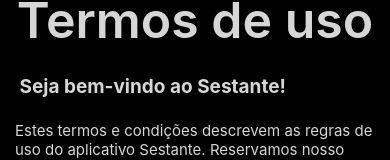
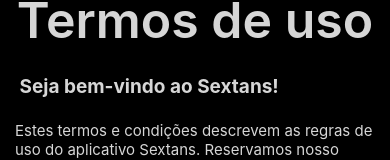
Before and after one commit to Patricia-Bandeira/Menu-tcc, a React Native app: screen /Termos in a window 390 px wide. Shown: the part 125-285 px from the top of the page. Built offline with nearby package versions, Linux system fonts and the light colour scheme.

Commit message:
nome remake

```diff
--- a/pages/Fluxo de autenticação/TermosDeUso.js
+++ b/pages/Fluxo de autenticação/TermosDeUso.js
@@ -22,31 +22,31 @@ export default function TermosDeUso (){
                     </Text>
                     <ScrollView style={styles.View}>
                     <Text style={styles.corpo}>
-                    <Text style={styles.corpoDestaque}> Seja bem-vindo ao Sestante!{"\n"}
+                    <Text style={styles.corpoDestaque}> Seja bem-vindo ao Sextans!{"\n"}
                     {"\n"}</Text>
 
-Estes termos e condições descrevem as regras de uso do aplicativo Sestante.
+Estes termos e condições descrevem as regras de uso do aplicativo Sextans.
 Reservamos nosso direito de corrigir e alterar estes termos e condições a qualquer momento sem prévio aviso.{"\n"}
 {"\n"}
 Ao acessar este aplicativo, você está de acordo com os termos e condições abaixo.{"\n"}
 {"\n"}
 <Text style={styles.corpoDestaque}>1. Licença:{"\n"}
 {"\n"}</Text>
-Exceto casos em que for indicado o contrário, Sestante e seus licenciados têm direito à propriedade intelectual de todo o material próprio do Sestante. Todos os direitos à propriedade intelectual são reservados perante a Lei.{"\n"}
+Exceto casos em que for indicado o contrário, Sextans e seus licenciados têm direito à propriedade intelectual de todo o material próprio do Sextans. Todos os direitos à propriedade intelectual são reservados perante a Lei.{"\n"}
 {"\n"}
 Você não tem permissão para:{"\n"}
 {"\n"}
-- Copiar ou republicar materiais próprios do Sestante;{"\n"}
-- Vender, alugar ou sublocar materiais próprios do Sestante;{"\n"}
-- Reproduzir, duplicar ou copiar materiais próprios do Sestante;{"\n"}
-- Redistribuir conteúdos próprios do Sestante;{"\n"}
+- Copiar ou republicar materiais próprios do Sextans;{"\n"}
+- Vender, alugar ou sublocar materiais próprios do Sextans;{"\n"}
+- Reproduzir, duplicar ou copiar materiais próprios do Sextans;{"\n"}
+- Redistribuir conteúdos próprios do Sextans;{"\n"}
 {"\n"}
 Este Acordo terá efeito a partir da data de seu aceite.{"\n"}
 {"\n"}
-Partes deste aplicativo oferecem ao usuário a oportunidade de postar e discutir opiniões e informações em determinadas áreas. Sestante não filtra, edita, publica ou revisa Comentários antes que eles sejam apresentados no aplicativo.
-Comentários refletem as opiniões do usuário que os posta. Na extensão em que as leis aplicáveis permitem, Sestante não se responsabiliza legalmente pelos Comentários ou quaisquer danos, riscos ou despesas causadas ou sofridas como resultado do uso, e/ou postagem e/ou aparência dos comentários deste aplicativo.{"\n"}
+Partes deste aplicativo oferecem ao usuário a oportunidade de postar e discutir opiniões e informações em determinadas áreas. Sextans não filtra, edita, publica ou revisa Comentários antes que eles sejam apresentados no aplicativo.
+Comentários refletem as opiniões do usuário que os posta. Na extensão em que as leis aplicáveis permitem, Sextans não se responsabiliza legalmente pelos Comentários ou quaisquer danos, riscos ou despesas causadas ou sofridas como resultado do uso, e/ou postagem e/ou aparência dos comentários deste aplicativo.{"\n"}
 {"\n"}
-O Sestante reserva a si o direito de remover quaisquer comentários e postagens que possam ser considerados inapropriados, ofensivos ou quebrem os Termos e Condições deste contrato.{"\n"}
+O Sextans reserva a si o direito de remover quaisquer comentários e postagens que possam ser considerados inapropriados, ofensivos ou quebrem os Termos e Condições deste contrato.{"\n"}
 {"\n"}
 Você declara e garante que:{"\n"}
 {"\n"}
@@ -55,7 +55,7 @@ Você declara e garante que:{"\n"}
 - Seus comentários e postagens não contêm material difamatório, injurioso, ofensivo, sexual, imagens sensíveis, de alguma forma ilícito ou que configure invasão de privacidade;{"\n"}
 - Seus comentários e postagens não serão usados para solicitar ou promover negócios ou apresentar atividades comerciais ou atividades ilícitas.{"\n"}
 {"\n"}
-Você por meio deste concede ao Sestante a licença não-exclusiva de usar, reproduzir, editar e autorizar outros a usar, reproduzir ou editar qualquer um de seus comentários e postagens em qualquer e todas as formas, formatos e mídias.{"\n"}
+Você por meio deste concede ao Sextans a licença não-exclusiva de usar, reproduzir, editar e autorizar outros a usar, reproduzir ou editar qualquer um de seus comentários e postagens em qualquer e todas as formas, formatos e mídias.{"\n"}
 {"\n"}
 
 <Text style={styles.corpoDestaque}>2.Remoção de conteúdo postados em nosso aplicativo:{"\n"}
@@ -82,7 +82,7 @@ e (B) regem todas as responsabilizações que surgirem sob a declaração, inclu
 {"\n"}
 Enquanto o aplicativo e as informações e serviços do aplicativo forem oferecidos gratuitamente, nós não seremos responsáveis por perdas e danos de qualquer natureza.
 {"\n"}{"\n"}{"\n"}
-<Text style={styles.corpoDestaque}>Atenciosamente, equipe Sestante.</Text>
+<Text style={styles.corpoDestaque}>Atenciosamente, equipe Sextans.</Text>
                     </Text>
                     <CustomButton
                 text={'Concordar e Continuar'}
--- a/pages/Perfil relacionados/configTermos.js
+++ b/pages/Perfil relacionados/configTermos.js
@@ -29,27 +29,27 @@ export default function ConfigTermosDeUso (){
                     <Text style={styles.corpo}>
 
 
-Estes termos e condições descrevem as regras de uso do aplicativo Sestante.
+Estes termos e condições descrevem as regras de uso do aplicativo Sextans.
 Reservamos nosso direito de corrigir e alterar estes termos e condições a qualquer momento sem prévio aviso.{"\n"}
 {"\n"}
 
 <Text style={styles.corpoDestaque}>1. Licença:{"\n"}
 {"\n"}</Text>
-Exceto casos em que for indicado o contrário, Sestante e seus licenciados têm direito à propriedade intelectual de todo o material próprio do Sestante. Todos os direitos à propriedade intelectual são reservados perante a Lei.{"\n"}
+Exceto casos em que for indicado o contrário, Sextans e seus licenciados têm direito à propriedade intelectual de todo o material próprio do Sextans. Todos os direitos à propriedade intelectual são reservados perante a Lei.{"\n"}
 {"\n"}
 Você não tem permissão para:{"\n"}
 {"\n"}
-- Copiar ou republicar materiais próprios do Sestante;{"\n"}
-- Vender, alugar ou sublocar materiais próprios do Sestante;{"\n"}
-- Reproduzir, duplicar ou copiar materiais próprios do Sestante;{"\n"}
-- Redistribuir conteúdos próprios do Sestante;{"\n"}
+- Copiar ou republicar materiais próprios do Sextans;{"\n"}
+- Vender, alugar ou sublocar materiais próprios do Sextans;{"\n"}
+- Reproduzir, duplicar ou copiar materiais próprios do Sextans;{"\n"}
+- Redistribuir conteúdos próprios do Sextans;{"\n"}
 {"\n"}
 Este Acordo terá efeito a partir da data de seu aceite.{"\n"}
 {"\n"}
-Partes deste aplicativo oferecem ao usuário a oportunidade de postar e discutir opiniões e informações em determinadas áreas. Sestante não filtra, edita, publica ou revisa Comentários antes que eles sejam apresentados no aplicativo.
-Comentários refletem as opiniões do usuário que os posta. Na extensão em que as leis aplicáveis permitem, Sestante não se responsabiliza legalmente pelos Comentários ou quaisquer danos, riscos ou despesas causadas ou sofridas como resultado do uso, e/ou postagem e/ou aparência dos comentários deste aplicativo.{"\n"}
+Partes deste aplicativo oferecem ao usuário a oportunidade de postar e discutir opiniões e informações em determinadas áreas. Sextans não filtra, edita, publica ou revisa Comentários antes que eles sejam apresentados no aplicativo.
+Comentários refletem as opiniões do usuário que os posta. Na extensão em que as leis aplicáveis permitem, Sextans não se responsabiliza legalmente pelos Comentários ou quaisquer danos, riscos ou despesas causadas ou sofridas como resultado do uso, e/ou postagem e/ou aparência dos comentários deste aplicativo.{"\n"}
 {"\n"}
-O Sestante reserva a si o direito de remover quaisquer comentários e postagens que possam ser considerados inapropriados, ofensivos ou quebrem os Termos e Condições deste contrato.{"\n"}
+O Sextans reserva a si o direito de remover quaisquer comentários e postagens que possam ser considerados inapropriados, ofensivos ou quebrem os Termos e Condições deste contrato.{"\n"}
 {"\n"}
 Você declara e garante que:{"\n"}
 {"\n"}
@@ -58,7 +58,7 @@ Você declara e garante que:{"\n"}
 - Seus comentários e postagens não contêm material difamatório, injurioso, ofensivo, sexual, imagens sensíveis, de alguma forma ilícito ou que configure invasão de privacidade;{"\n"}
 - Seus comentários e postagens não serão usados para solicitar ou promover negócios ou apresentar atividades comerciais ou atividades ilícitas.{"\n"}
 {"\n"}
-Você por meio deste concede ao Sestante a licença não-exclusiva de usar, reproduzir, editar e autorizar outros a usar, reproduzir ou editar qualquer um de seus comentários e postagens em qualquer e todas as formas, formatos e mídias.{"\n"}
+Você por meio deste concede ao Sextans a licença não-exclusiva de usar, reproduzir, editar e autorizar outros a usar, reproduzir ou editar qualquer um de seus comentários e postagens em qualquer e todas as formas, formatos e mídias.{"\n"}
 {"\n"}
 
 <Text style={styles.corpoDestaque}>2.Remoção de conteúdo postados em nosso aplicativo:{"\n"}
@@ -85,7 +85,7 @@ e (B) regem todas as responsabilizações que surgirem sob a declaração, inclu
 {"\n"}
 Enquanto o aplicativo e as informações e serviços do aplicativo forem oferecidos gratuitamente, nós não seremos responsáveis por perdas e danos de qualquer natureza.
 {"\n"}{"\n"}{"\n"}
-<Text style={styles.corpoDestaque}>Atenciosamente, equipe Sestante.</Text>
+<Text style={styles.corpoDestaque}>Atenciosamente, equipe Sextans.</Text>
                     </Text>
                     </ScrollView>
                 </View>
```
Also changed, not shown: 1 other file (tests, documents, lock files or other folders).
